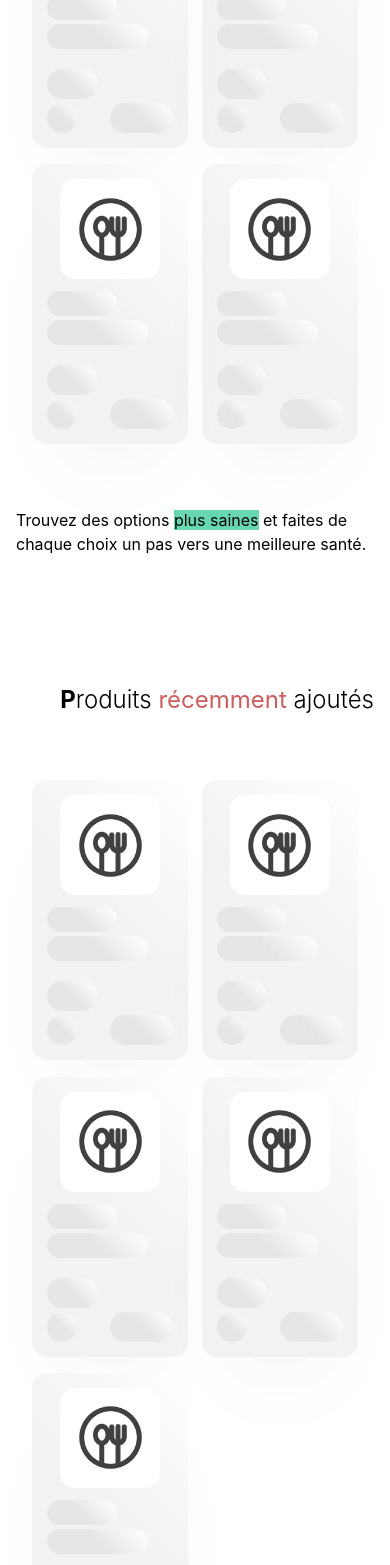
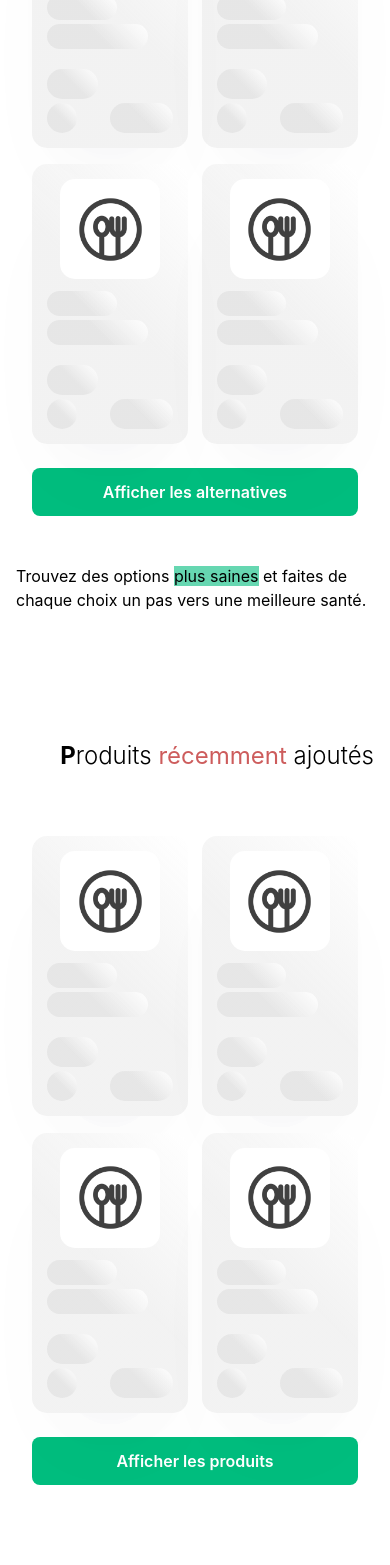
Before and after one commit to salaahl/nutri_verif_by_vue.js, a Vue app: page / in a window 390 px wide. Shown: the part 3997-5562 px from the top of the page. Built offline with nearby package versions, Linux system fonts and the light colour scheme; a web font is replaced by a local one.

Commit message:
optimisation

```diff
--- a/src/components/AlternativesProducts.vue
+++ b/src/components/AlternativesProducts.vue
@@ -56,6 +56,15 @@ function searchAlternatives() {
         class="relative w-full lg:w-3/4 flex flex-wrap md:flex-nowrap lg:justify-end"
       >
         <ProductCard v-for="i in [0, 1, 2, 3]" :key="i" @click="searchAlternatives()" />
+        <article class="md:hidden w-full flex items-center justify-center mt-[2.5%]">
+          <button
+            id="alternatives-products-button"
+            class="h-full w-full flex items-center justify-center p-3 text-center text-white font-semibold bg-[#00bd7e] rounded-lg"
+            @click="searchAlternatives()"
+          >
+            Afficher les alternatives
+          </button>
+        </article>
       </div>
       <!-- clic sur le bouton afficher les produits, chargement en cours -->
       <div
@@ -111,29 +120,6 @@ function searchAlternatives() {
   margin-right: 4%;
 }
 
-.product.placeholder::after {
-  content: 'Afficher les alternatives';
-  position: absolute;
-  top: 0;
-  left: 0;
-  display: flex;
-  justify-content: center;
-  align-items: center;
-  height: 100%;
-  width: 100%;
-  padding: 1rem;
-  opacity: 0;
-  background: radial-gradient(circle, rgba(255, 255, 255, 0.5) 50%, rgba(0, 0, 0, 0) 100%);
-  text-align: center;
-  font-weight: 600;
-  color: black;
-  transition: opacity 0.15s ease-in-out;
-}
-
-.product.placeholder:hover::after {
-  opacity: 1;
-}
-
 @media (min-width: 768px) {
   .title {
     font-size: xxx-large;
@@ -159,6 +145,29 @@ function searchAlternatives() {
     margin-left: 1.75%;
     margin-right: 1.75%;
   }
+
+  .product.placeholder::after {
+    content: 'Afficher les alternatives';
+    position: absolute;
+    top: 0;
+    left: 0;
+    display: flex;
+    justify-content: center;
+    align-items: center;
+    height: 100%;
+    width: 100%;
+    padding: 1rem;
+    opacity: 0;
+    background: radial-gradient(circle, rgba(255, 255, 255, 0.5) 50%, rgba(0, 0, 0, 0) 100%);
+    text-align: center;
+    font-weight: 600;
+    color: black;
+    transition: opacity 0.15s ease-in-out;
+  }
+
+  .product.placeholder:hover::after {
+    opacity: 1;
+  }
 }
 
 @media (min-width: 1280px) {
--- a/src/views/HomeView.vue
+++ b/src/views/HomeView.vue
@@ -34,6 +34,8 @@ const {
   lastProductsIsLoading,
   lastProducts
 } = useProducts()
+
+const screenWidth = window.innerWidth
 
 const categories = [
   'yaourts',
@@ -427,7 +429,22 @@ onUnmounted(() => {
       Produits <span class="text-[indianred]">récemment</span> ajoutés
     </h2>
     <div
-      v-if="!showLastProducts"
+      v-if="!showLastProducts && screenWidth < 768"
+      class="relative flex flex-wrap justify-between md:justify-start p-4 rounded-lg"
+    >
+      <ProductCard v-for="i in [0, 1, 2, 3]" :key="i" />
+      <article class="w-full flex items-center justify-center mt-[2.5%]">
+        <button
+          id="last-products-button"
+          class="h-full w-full flex items-center justify-center p-3 text-center text-white font-semibold bg-[#00bd7e] rounded-lg"
+          @click="searchLastProducts()"
+        >
+          Afficher les produits
+        </button>
+      </article>
+    </div>
+    <div
+      v-else-if="!showLastProducts && screenWidth >= 768"
       class="relative flex flex-wrap justify-between md:justify-start p-4 rounded-lg"
     >
       <ProductCard v-for="i in [0, 1, 2, 3, 4]" :key="i" @click="searchLastProducts()" />
@@ -525,29 +542,6 @@ h2::first-letter {
   margin-right: 4%;
 }
 
-#last-products > div > .product.placeholder::after {
-  content: 'Afficher les produits';
-  position: absolute;
-  top: 0;
-  left: 0;
-  display: flex;
-  justify-content: center;
-  align-items: center;
-  height: 100%;
-  width: 100%;
-  padding: 1rem;
-  opacity: 0;
-  background: radial-gradient(circle, rgba(255, 255, 255, 0.5) 50%, rgba(0, 0, 0, 0) 100%);
-  text-align: center;
-  font-weight: 600;
-  color: black;
-  transition: opacity 0.15s ease-in-out;
-}
-
-#last-products > div > .product.placeholder:hover::after {
-  opacity: 1;
-}
-
 .cookies {
   background-image: url(https://i.ytimg.com/vi/D1jzT02IBRA/maxresdefault.jpg?sqp=-oaymwEmCIAKENAF8quKqQMa8AEB-AH-CYAC0AWKAgwIABABGGUgWShUMA8=&rs=AOn4CLC8xWb_RD5Ml98u-0_FNgJbU1WlHQ);
   background-size: 105% auto;
@@ -616,6 +610,29 @@ h2::first-letter {
     margin-right: unset;
   }
 
+  #last-products > div > .product.placeholder::after {
+    content: 'Afficher les produits';
+    position: absolute;
+    top: 0;
+    left: 0;
+    display: flex;
+    justify-content: center;
+    align-items: center;
+    height: 100%;
+    width: 100%;
+    padding: 1rem;
+    opacity: 0;
+    background: radial-gradient(circle, rgba(255, 255, 255, 0.5) 50%, rgba(0, 0, 0, 0) 100%);
+    text-align: center;
+    font-weight: 600;
+    color: black;
+    transition: opacity 0.15s ease-in-out;
+  }
+
+  #last-products > div > .product.placeholder:hover::after {
+    opacity: 1;
+  }
+
   #search-results .product:nth-of-type(even),
   #last-products .product:nth-of-type(even) {
     margin-left: 1.25%;
```
